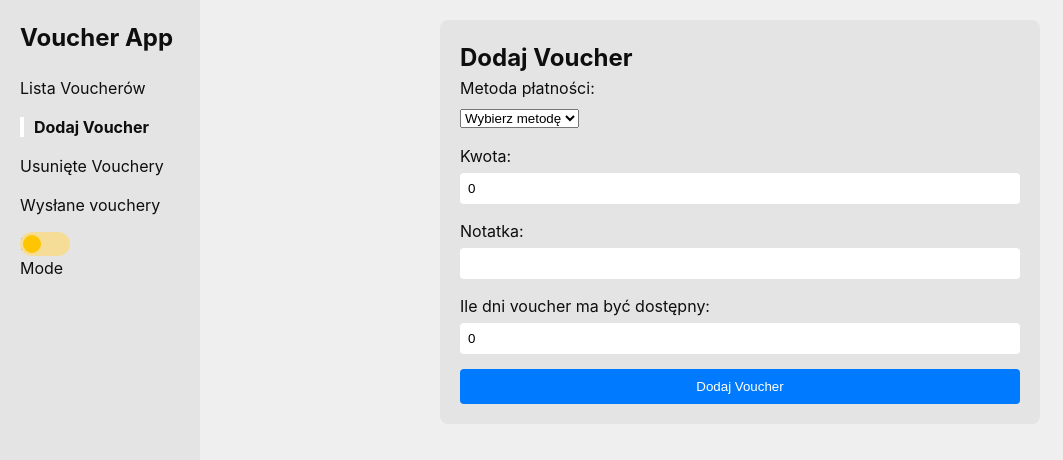
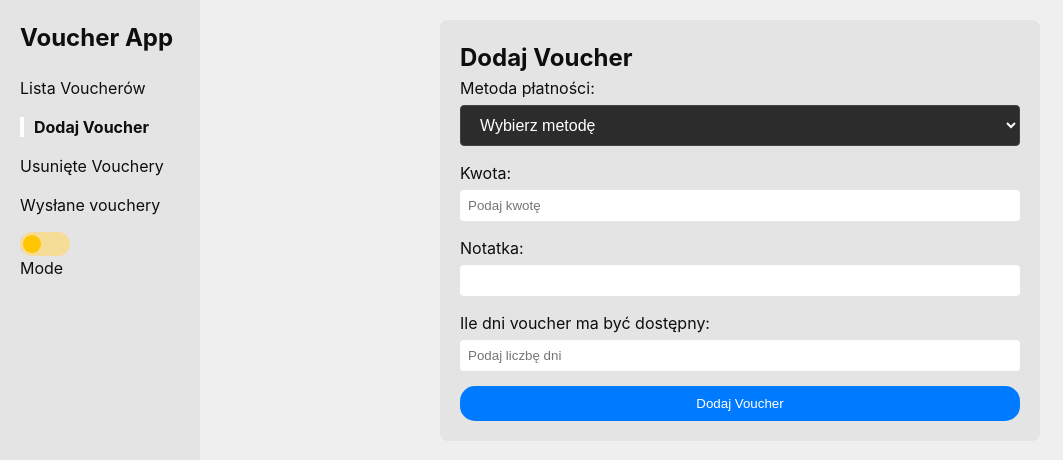
Before and after one commit to CzaroAmaro/voucher-app-front-thairai, a React (Vite) app: page /add in a window 1280 px wide. Shown: the top 460 px of the page, without its empty margins (0-1063 px from the left). Built offline with nearby package versions, Linux system fonts and the light colour scheme.

Commit message:
css-changes

```diff
--- a/src/components/AddVoucher/AddVoucher.css
+++ b/src/components/AddVoucher/AddVoucher.css
@@ -32,10 +32,11 @@
 button {
     padding: 10px 15px;
     border: none;
-    border-radius: 4px;
+    border-radius: 15px;
     background-color: #007bff;
     color: #fff;
     cursor: pointer;
+
 }
 
 button:hover {
@@ -46,3 +47,20 @@ button:hover {
     color: #ff6b6b;
     margin-top: 10px;
 }
+
+.add-voucher-form .form-group select {
+    width: 100%;
+    padding: 10px 15px;
+    font-size: 1rem;
+    color: #fff;
+    background-color: #2c2c2c;
+    border: 1px solid #444;
+    border-radius: 4px;
+    transition: border-color 0.3s ease, background-color 0.3s ease;
+}
+
+.add-voucher-form .form-group select:focus {
+    outline: none;
+    border-color: #007bff;
+    background-color: #3a3a3a;
+}
--- a/src/components/AddVoucher/AddVoucher.tsx
+++ b/src/components/AddVoucher/AddVoucher.tsx
@@ -50,9 +50,12 @@ const AddVoucher: React.FC = () => {
                     <label>Kwota:</label>
                     <input
                         type="number"
-                        value={amount}
-                        onChange={(e) => setAmount(Number(e.target.value))}
+                        value={amount === 0 ? "" : amount}
+                        onChange={(e) =>
+                            setAmount(e.target.value === "" ? 0 : Number(e.target.value))
+                        }
                         required
+                        placeholder="Podaj kwotę"
                     />
                 </div>
                 <div className="form-group">
@@ -68,11 +71,14 @@ const AddVoucher: React.FC = () => {
                     <label>Ile dni voucher ma być dostępny:</label>
                     <input
                         type="number"
-                        value={howManyDaysAvailable}
+                        value={howManyDaysAvailable === 0 ? "" : howManyDaysAvailable}
                         onChange={(e) =>
-                            setHowManyDaysAvailable(Number(e.target.value))
+                            setHowManyDaysAvailable(
+                                e.target.value === "" ? 0 : Number(e.target.value)
+                            )
                         }
                         required
+                        placeholder="Podaj liczbę dni"
                     />
                 </div>
                 <button type="submit">Dodaj Voucher</button>
--- a/src/components/DeleteVoucherModal/DeleteVoucherModal.css
+++ b/src/components/DeleteVoucherModal/DeleteVoucherModal.css
@@ -0,0 +1,3 @@
+h2{
+    color: var(--table-tr-color);
+}
--- a/src/components/voucherList/VoucherList.css
+++ b/src/components/voucherList/VoucherList.css
@@ -9,7 +9,7 @@
 }
 .table-wrapper{
     overflow-y: auto;
-    max-height: 820px;
+    max-height: 760px;
 }
 
 
@@ -59,32 +59,6 @@
     background-color: var(--table-list-hover-bg);
 }
 
-::-webkit-scrollbar {
-    width: 8px;
-    height: 8px;
-}
-
-::-webkit-scrollbar-track {
-    background: #1e1e1e; /* Kolor tła */
-    border-radius: 10px;
-}
-
-::-webkit-scrollbar-thumb {
-    background: #1e1e1e;
-    border-radius: 10px;
-    transition: background 0.3s;
-}
-
-::-webkit-scrollbar-thumb:hover {
-    background: #1e1e1e;
-}
-
-/* Dla Firefoksa */
-* {
-    scrollbar-width: thin;
-    scrollbar-color: #2c5ecd #1e1e1e;
-}
-
 .search-form {
     display: flex;
     align-items: center;
--- a/src/index.css
+++ b/src/index.css
@@ -43,3 +43,29 @@
   --table-list-border: #444;
   --table-tr-color: #e1e1e1;
 }
+
+::-webkit-scrollbar {
+  width: 8px;
+  height: 8px;
+}
+
+::-webkit-scrollbar-track {
+  background: #1e1e1e; /* Kolor tła */
+  border-radius: 10px;
+}
+
+::-webkit-scrollbar-thumb {
+  background: #1e1e1e;
+  border-radius: 10px;
+  transition: background 0.3s;
+}
+
+::-webkit-scrollbar-thumb:hover {
+  background: #1e1e1e;
+}
+
+/* Dla Firefoksa */
+* {
+  scrollbar-width: thin;
+  scrollbar-color: #2c5ecd #1e1e1e;
+}
```
